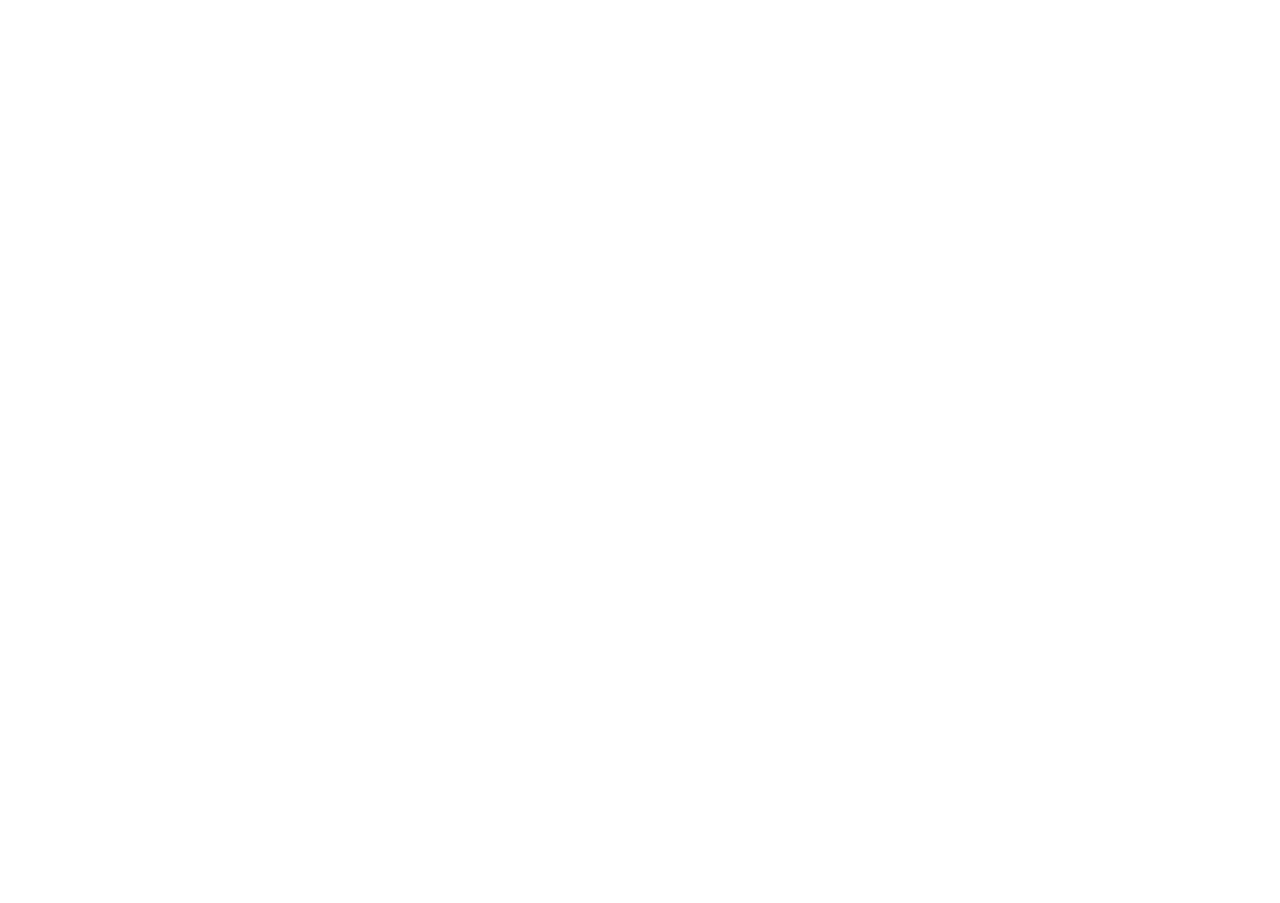
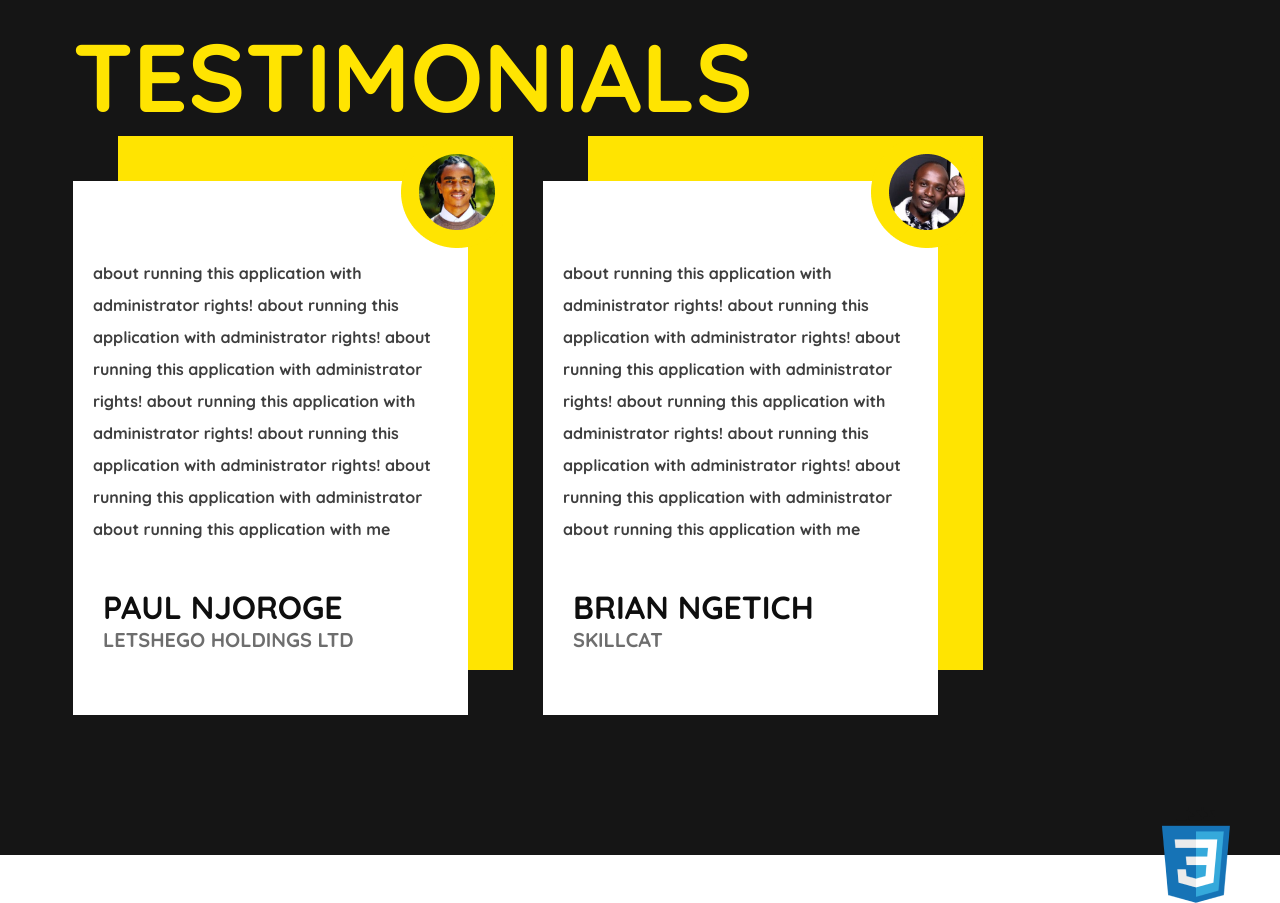
Before and after one commit to Steentoons/portfolio, a React (Create React App) app: page / in a window 1280 px wide. Shown: the part 2460-3363 px from the top of the page. Before the commit the page ends 2383 px from the top, so only its background shows below. Built offline with nearby package versions, Linux system fonts and the light colour scheme.

Commit message:
Added the testimonials section and made it responsive

```diff
--- a/src/App.js
+++ b/src/App.js
@@ -8,6 +8,7 @@
 import jsImg from "./assets/images/skills/js-img.png"
 import reactImg from "./assets/images/skills/react-img.png"
 import cssImg from "./assets/images/skills/css-img.png"
+import Testimonial from "./components/Testimonial";
 
 function App() {
   return (
@@ -19,6 +20,8 @@
       <Skill isButton={false} img={reactImg}  />
       <Portfolio />
       <Skill isButton={true} img={cssImg} content="DOWNLOAD CV"  />
+      <Testimonial />
+      <Skill isButton={false} img={cssImg}  />
     </div>
   );
 }
--- /dev/null
+++ b/src/components/Testimonial.js
@@ -0,0 +1,46 @@
+import React from "react";
+import "../css/testimonial.css";
+import avatarImg1 from "../assets/images/avatars/paul njoroge.png"
+import avatarImg2 from "../assets/images/avatars/brian ngetich.png"
+
+const Testimonial = () => {
+  return (
+    <div className="testimonial-container">
+      <div className="testimonial-title">TESTIMONIALS</div>
+      <div className="testimonial-wrapper">
+        <div className="testimonial-div">
+          <div className="testimonial-div-shadow"></div>
+          <div className="testimonial-div-element">
+            <div className="testimonial-div-element-avatar">
+                <img src={avatarImg1} alt="Paul Njoroge" />
+            </div>
+            <div className="testimonial-div-element-content">
+            about running this application with administrator rights! about running this application with administrator rights! about running this application with administrator rights! about running this application with administrator rights! about running this application with administrator rights! about running this application with administrator about running this application with me
+            </div>
+            <div className="testimonial-div-element-person">
+            <div className="testimonial-div-element-person-name">PAUL NJOROGE</div>
+            <div className="testimonial-div-element-person-title">LETSHEGO HOLDINGS LTD</div>
+            </div>
+          </div>
+        </div>
+        <div className="testimonial-div">
+          <div className="testimonial-div-shadow"></div>
+          <div className="testimonial-div-element">
+            <div className="testimonial-div-element-avatar">
+                <img src={avatarImg2} alt="Paul Njoroge" />
+            </div>
+            <div className="testimonial-div-element-content">
+            about running this application with administrator rights! about running this application with administrator rights! about running this application with administrator rights! about running this application with administrator rights! about running this application with administrator rights! about running this application with administrator about running this application with me
+            </div>
+            <div className="testimonial-div-element-person">
+            <div className="testimonial-div-element-person-name">BRIAN NGETICH</div>
+            <div className="testimonial-div-element-person-title">SKILLCAT</div>
+            </div>
+          </div>
+        </div>
+      </div>
+    </div>
+  );
+};
+
+export default Testimonial;
--- /dev/null
+++ b/src/css/testimonial.css
@@ -0,0 +1,149 @@
+.testimonial-container {
+    width: 100%;
+    max-width: 1440px;
+    background: #151515;
+    min-height: 100vh;
+    padding: 140px 73px;
+}
+
+.testimonial-title {
+    width: 883px;
+    font-family: quicksand-bold;
+    font-size: 96px;
+    line-height: 120px;
+    color: #FFE401;
+}
+
+.testimonial-wrapper {
+    width: 100%;
+    display: flex;
+    justify-content: flex-start;
+}
+
+.testimonial-div {
+    width: 440px;
+    height: 579px;
+    position: relative;
+    margin-right: 30px;
+}
+
+.testimonial-div-shadow {
+    position: absolute;
+    width: 395px;
+    height: 534px;
+    background-color: #FFE401;
+    margin-left: 45px;
+    margin-top: 0;
+}
+
+.testimonial-div-element {
+    position: absolute;
+    width: 395px;
+    height: 534px;
+    background-color: white;
+    margin-left: 0;
+    margin-top: 45px;
+}
+
+.testimonial-div-element-avatar {
+    position: relative;
+    width: 100%;
+    display: flex;
+    justify-content: flex-end;
+}
+
+.testimonial-div-element-avatar img {
+    position: absolute;
+    width: 112px;
+    height: 112px;
+    margin-top: -45px;
+    margin-right: -45px;
+}
+
+.testimonial-div-element-content {
+    width: 100%;
+    height: 300px;
+    padding: 0 20px;
+    font-size: 16px;
+    line-height: 32px;
+    font-family: quicksand-bold;
+    color: rgba(14, 14, 14, 0.8);
+    margin-top: 76px;
+}
+
+.testimonial-div-element-person {
+    width: 100%;
+    padding: 30px;
+}
+
+.testimonial-div-element-person-name {
+    font-family: quicksand-bold;
+    font-size: 32px;
+    line-height: 40px;
+    color: #0E0E0E;
+}
+
+.testimonial-div-element-person-title {
+    font-family: quicksand-bold;
+    font-size: 20px;
+    line-height: 25px;
+    color: rgba(14, 14, 14, 0.6);
+}
+
+@media screen and (max-width: 1092px) {
+    .testimonial-title {
+        margin-bottom: 30px;
+    }
+    .testimonial-div {
+        width: 306px;
+        height: 583px;
+    }
+    .testimonial-div-shadow {
+        width: 273px;
+        height: 550px;
+        margin-left: 33px;
+        margin-top: 0;
+    }
+    .testimonial-div-element {
+        width: 273px;
+        height: 550px;
+        margin-left: 0;
+        margin-top: 33px;
+    }
+    .testimonial-div-element-avatar img {
+        width: 96px;
+        height: 96px;
+        margin-top: -33px;
+        margin-right: -33px;
+    }
+}
+
+@media screen and (max-width: 1006px) {
+    .testimonial-title {
+        font-size: 64px;
+        width: 100%;
+        line-height: 60px;
+    }
+    .testimonial-div-element-person-title {
+        font-size: 24px;
+        line-height: 30px;
+    }
+    .testimonial-div-element-person-name {
+        font-size: 14px;
+        line-height: 18px;
+    }
+    .testimonial-div-element-content {
+        font-size: 14px;
+        line-height: 21px;
+    }
+}
+
+@media screen and (max-width: 824px) {
+    .testimonial-wrapper {
+        flex-direction: column;
+        align-items: center;
+    }
+    .testimonial-div:first-child {
+        margin-bottom: 30px;
+    }
+}
```
Also changed, not shown: src/assets/images/avatars/brian ngetich.png (added), src/assets/images/avatars/paul njoroge.png (added).
